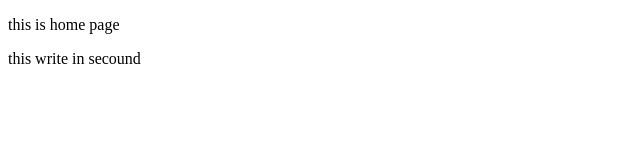
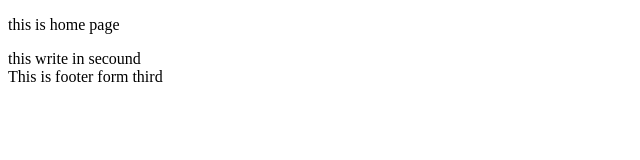
Before and after one commit to Sosigma56/learn-git, a plain HTML site: page index.html in a window 1280 px wide. Shown: the whole page, without its empty margins (0-640 px from the left). Drawn offline with Linux system fonts and the light colour scheme.

Commit message:
Update index.html

```diff
--- a/index.html
+++ b/index.html
@@ -9,5 +9,8 @@
         <main>
             this write in secound
         </main>
+        <footer>
+            This is footer form third
+        </footer>
     </body>
 </html>
```
